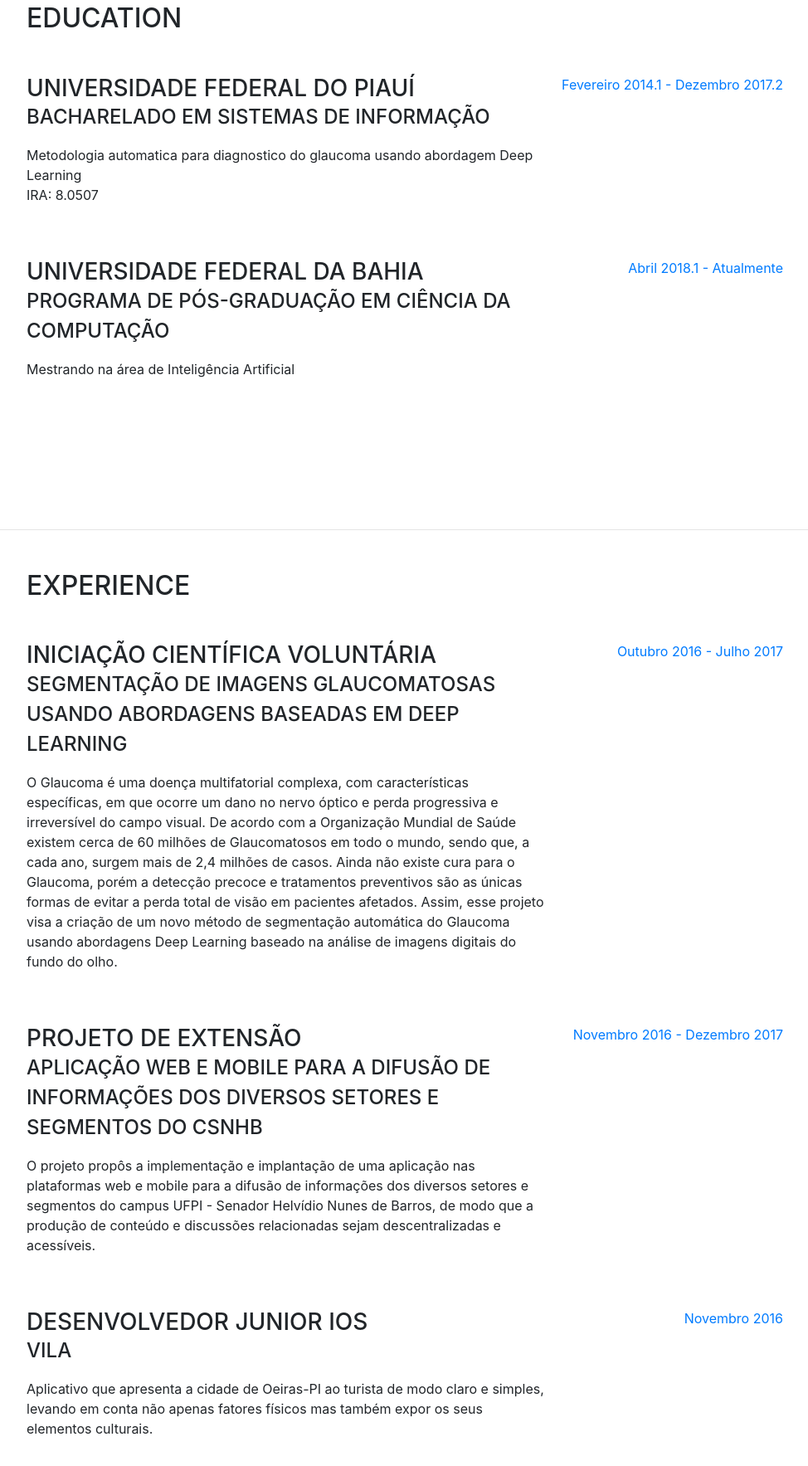
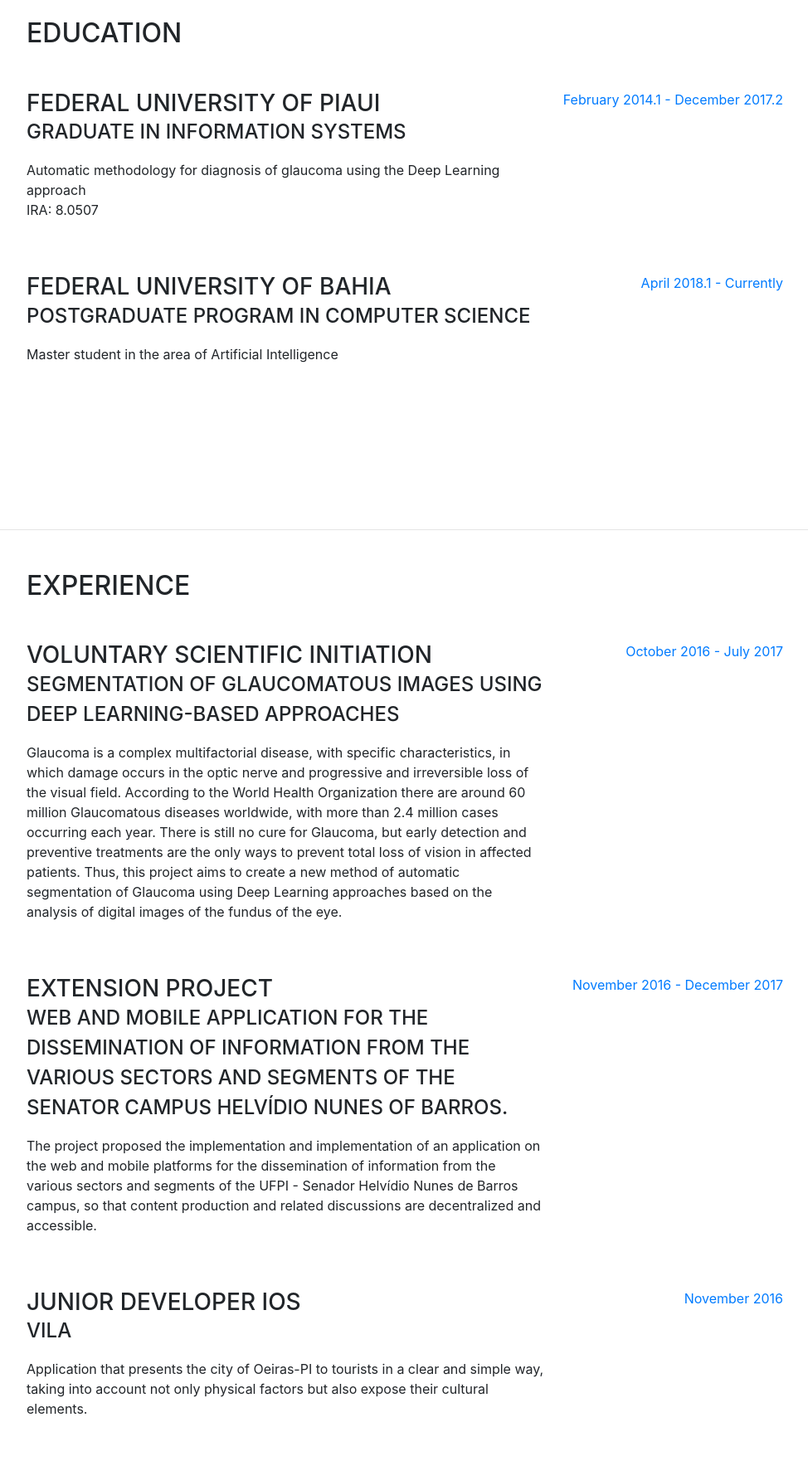
Before and after one commit to Marcos001/Marcos001.github.io, a website with bundled scripts: page index.html in a window 1280 px wide. Shown: the part 963-2730 px from the top of the page at 83% size, without its empty margins (288-1262 px from the left). Built offline with nearby package versions, Linux system fonts and the light colour scheme; a web font is replaced by a local one.

Commit message:
site in english

```diff
--- a/index.html
+++ b/index.html
@@ -87,14 +87,13 @@
           <h1 class="mb-0">Marcos
             <span class="text-primary">Vinícius</span>
           </h1>
-          <div class="subheading mb-5"> Avenida Adhemar de Barros · Ondina · Salvador · BA · 40170110  ·
+          <div class="subheading mb-5"> ADHEMAR DE BARROS AVENUE · Ondina · Salvador · BA · 40170110  ·
             <a href="mailto:name@email.com">marcosvsf@ufba.br</a>
           </div>
           <p class="lead mb-5">
-            Mestrando em Ciência da Computação na Universidade Federal da Bahia (UFBA). Graduado em Bacharelado
-             de Sistemas de Informação pela Universidade Federal do Piauí (UFPI). Tem experiência na área de Ciência
-              da Computação, com ênfase em Processamento de Imagens, Reconhecimento de Padrões, Machine Learning,
-              Deep Learning, Sistemas de Detecção Auxiliados por Computador, e Séries Temporais.
+            Master student in computer sience at the Federal University of Bahia.
+            Graduated in Bachelor of Information Systems from the Federal University of Piaui.
+            He has experience in Computer Science, with emphasis on Image Processing, Time Series, Machine Learning and Deep Learning, Computer Aided Detection Systems and Fuzzy Logic.
           </p>
           <div class="social-icons">
 
@@ -117,6 +116,11 @@
             <a href="http://lattes.cnpq.br/5269154791719323" target="_blank">
               <i class="ai ai-lattes-square"></i>
             </a>
+
+            <a href="https://scholar.google.com.br/citations?user=vW2mWMwAAAAJ&hl=en" target="_blank">
+              <i class="ai ai-google-scholar"></i>
+            </a>
+
             <a href="#">
               <i class="fab fa-facebook-f"></i>
             </a>
@@ -135,25 +139,25 @@
 
           <div class="resume-item d-flex flex-column flex-md-row mb-5">
             <div class="resume-content mr-auto">
-              <h3 class="mb-0">Universidade Federal do Piauí</h3>
-              <div class="subheading mb-3">Bacharelado em Sistemas de Informação</div>
-              <div> Metodologia automatica para diagnostico do glaucoma usando abordagem Deep Learning </div>
+              <h3 class="mb-0">FEDERAL UNIVERSITY OF PIAUI</h3>
+              <div class="subheading mb-3">Graduate in Information Systems</div>
+              <div> Automatic methodology for diagnosis of glaucoma using the Deep Learning approach </div>
               <p>IRA: 8.0507</p>
             </div>
             <div class="resume-date text-md-right">
-              <span class="text-primary"> Fevereiro 2014.1 - Dezembro 2017.2</span>
+              <span class="text-primary"> February 2014.1 - December 2017.2</span>
             </div>
           </div>
 
           <div class="resume-item d-flex flex-column flex-md-row">
             <div class="resume-content mr-auto">
-              <h3 class="mb-0">Universidade Federal da Bahia</h3>
-              <div class="subheading mb-3">Programa de Pós-graduação em Ciência da Computação</div>
-              <p> Mestrando na área de Inteligência Artificial </p>
+              <h3 class="mb-0">Federal university of Bahia</h3>
+              <div class="subheading mb-3">Postgraduate Program in Computer Science</div>
+              <p> Master student in the area of Artificial Intelligence</p>
               <!--p>GPA: 3.56</p-->
             </div>
             <div class="resume-date text-md-right">
-              <span class="text-primary"> Abril 2018.1 - Atualmente </span>
+              <span class="text-primary"> April 2018.1 - Currently </span>
             </div>
           </div>
 
@@ -172,14 +176,16 @@
 
                 <div class="resume-item d-flex flex-column flex-md-row mb-5">
                   <div class="resume-content mr-auto">
-                    <h3 class="mb-0">Iniciação Científica Voluntária</h3>
-                    <div class="subheading mb-3">Segmentação de Imagens Glaucomatosas Usando Abordagens Baseadas em Deep Learning</div>
+                    <h3 class="mb-0">VOLUNTARY SCIENTIFIC INITIATION</h3>
+                    <div class="subheading mb-3">
+                      Segmentation of Glaucomatous Images Using Deep Learning-Based Approaches
+                    </div>
                     <p>
-                      O Glaucoma é uma doença multifatorial complexa, com características específicas, em que ocorre um dano no nervo óptico e perda progressiva e irreversível do campo visual. De acordo com a Organização Mundial de Saúde existem cerca de 60 milhões de Glaucomatosos em todo o mundo, sendo que, a cada ano, surgem mais de 2,4 milhões de casos. Ainda não existe cura para o Glaucoma, porém a detecção precoce e tratamentos preventivos são as únicas formas de evitar a perda total de visão em pacientes afetados. Assim, esse projeto visa a criação de um novo método de segmentação automática do Glaucoma usando abordagens Deep Learning baseado na análise de imagens digitais do fundo do olho.
+                      Glaucoma is a complex multifactorial disease, with specific characteristics, in which damage occurs in the optic nerve and progressive and irreversible loss of the visual field. According to the World Health Organization there are around 60 million Glaucomatous diseases worldwide, with more than 2.4 million cases occurring each year. There is still no cure for Glaucoma, but early detection and preventive treatments are the only ways to prevent total loss of vision in affected patients. Thus, this project aims to create a new method of automatic segmentation of Glaucoma using Deep Learning approaches based on the analysis of digital images of the fundus of the eye.
                     </p>
                   </div>
                   <div class="resume-date text-md-right">
-                    <span class="text-primary">Outubro 2016 - Julho 2017</span>
+                    <span class="text-primary">October 2016 - July 2017</span>
                   </div>
                 </div>
 
@@ -187,16 +193,16 @@
 
                 <div class="resume-item d-flex flex-column flex-md-row mb-5">
                   <div class="resume-content mr-auto">
-                    <h3 class="mb-0">Projeto de Extensão</h3>
+                    <h3 class="mb-0">Extension Project</h3>
                     <div class="subheading mb-3">
-                      Aplicação web e mobile para a difusão de informações dos diversos setores e segmentos do CSNHB
+                      Web and mobile application for the dissemination of information from the various sectors and segments of the Senator Campus Helvídio Nunes of Barros.
                     </div>
                     <p>
-                      O projeto propôs a implementação e implantação de uma aplicação nas plataformas web e mobile para a difusão de informações dos diversos setores e segmentos do campus UFPI - Senador Helvídio Nunes de Barros, de modo que a produção de conteúdo e discussões relacionadas sejam descentralizadas e acessíveis.
+                      The project proposed the implementation and implementation of an application on the web and mobile platforms for the dissemination of information from the various sectors and segments of the UFPI - Senador Helvídio Nunes de Barros campus, so that content production and related discussions are decentralized and accessible.
                     </p>
                   </div>
                   <div class="resume-date text-md-right">
-                    <span class="text-primary"> Novembro 2016 - Dezembro 2017</span>
+                    <span class="text-primary"> November 2016 - December 2017</span>
                   </div>
                 </div>
 
@@ -204,14 +210,14 @@
 
                 <div class="resume-item d-flex flex-column flex-md-row mb-5">
                   <div class="resume-content mr-auto">
-                    <h3 class="mb-0">Desenvolvedor Junior IOS</h3>
+                    <h3 class="mb-0">JUNIOR DEVELOPER IOS</h3>
                     <div class="subheading mb-3">VILA</div>
                     <p>
-                      Aplicativo que apresenta a cidade de Oeiras-PI ao turista  de modo claro e simples, levando em conta não apenas fatores físicos mas também expor os seus elementos culturais.
+                      Application that presents the city of Oeiras-PI to tourists in a clear and simple way, taking into account not only physical factors but also expose their cultural elements.
                     </p>
                   </div>
                   <div class="resume-date text-md-right">
-                    <span class="text-primary">Novembro 2016</span>
+                    <span class="text-primary">November 2016</span>
                   </div>
                 </div>
 
@@ -302,13 +308,10 @@
         <div class="my-auto">
           <h2 class="mb-5">Interests</h2>
           <p>
-            Além de ser um pesquisador na área de Inteligência Artificial(IA) lendo bastante,
-            gosto de praticar também desafios no campo, como nas competições do Kaggle que ajudam
-            bastante a setar o aprendizado em IA. Nas Férias, saindo um pouco da rotina, eu pratico
-            atividades como pesca, natação, futebol, tipo esportivo, e ciclismo.
+            In addition to being a researcher in the area of Artificial Intelligence (AI) reading a lot, I also like to practice challenges in the field, as in Kaggle competitions that help a lot to set learning in AI. On holidays, getting out of the routine, I practice activities such as fishing, swimming, soccer, sports, and cycling.
           </p>
           <p class="mb-0">
-            Quando dentro de casa, eu assisto filmes de ficção científica, fantasia e documentários. Eu sou um aspirante a chef, e eu gasto uma grande quantidade de meu tempo livre explorando os mais recentes avanços tecnológicos no mundo do Aprendizado de Máquina principalmente.
+          When indoors, I watch science fiction, fantasy and documentary films. I am an aspiring chef, and I spend a great deal of my free time exploring the latest technological advancements in the world of Machine Learning primarily.
           </p>
         </div>
       </section>
@@ -391,10 +394,10 @@
 
                 <img class="img-valign_cell" src="img/ic_velha.png" alt="" />
 
-                <span class="text_cell"> Jogo da Velha - beta </span>
+                <span class="text_cell">  Tic-Tac-Toe for android - beta </span>
 
                 <a href="tools/velha_beta.apk">
-                  <button type="button" class="btn btn-primary btn-sm">Baixar</button>
+                  <button type="button" class="btn btn-primary btn-sm">Download</button>
                 </a>
 
             </li>
```
